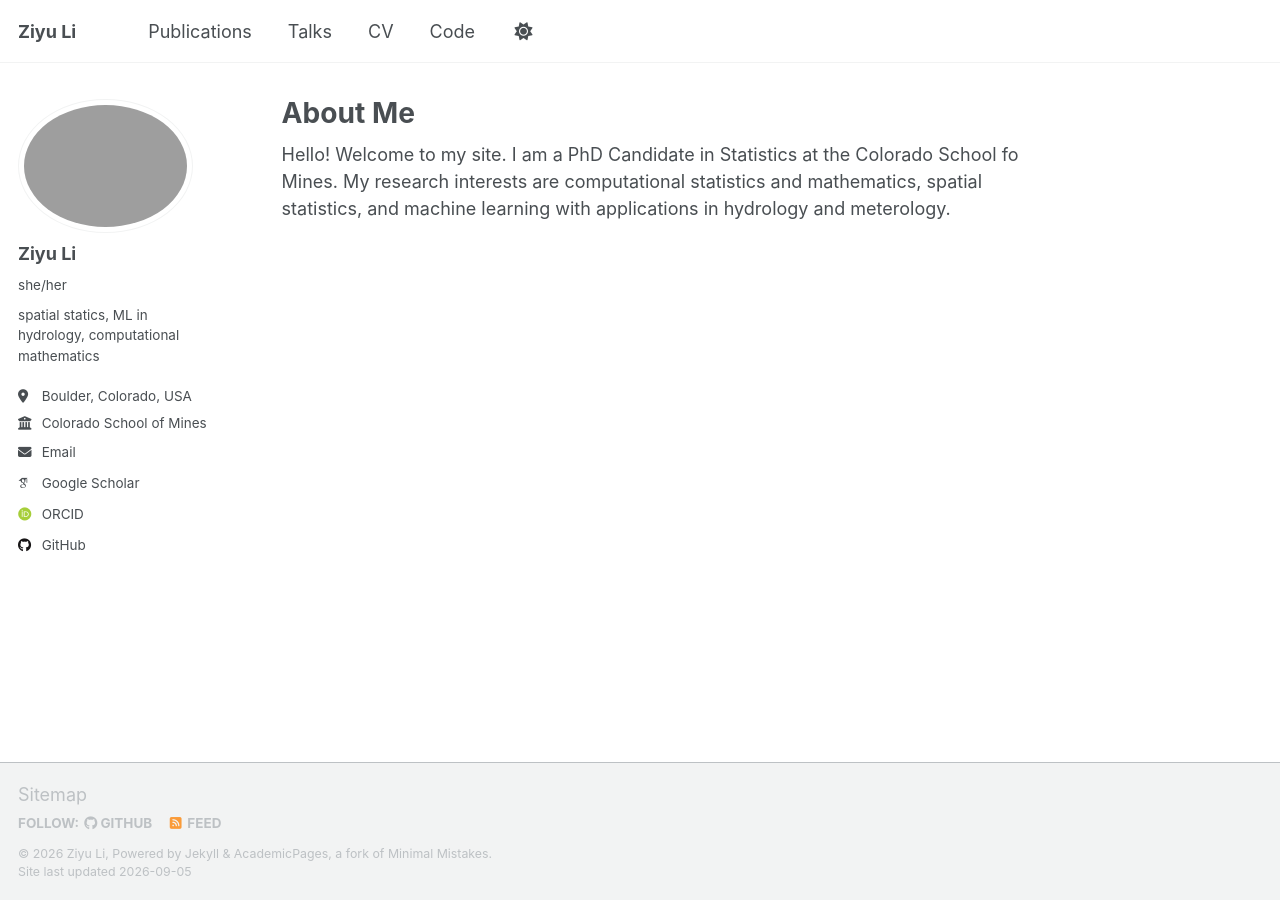
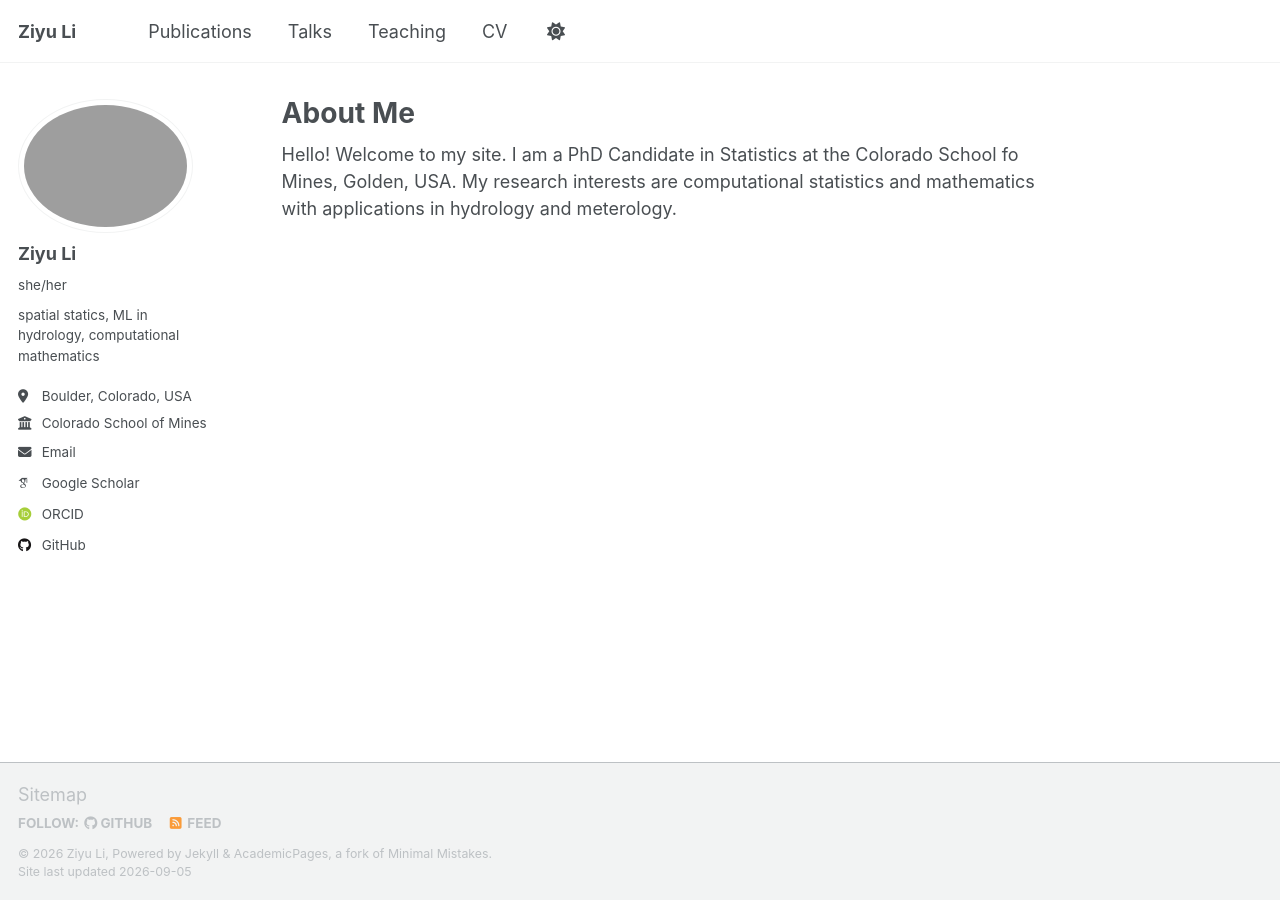
Before and after one commit to ziyuli22/ziyuli22.github.io, a Jekyll site: the page built from _pages/about.md, in a window 1280 px wide. Built offline with Jekyll 4.4.1, drawn with Linux system fonts in a browser that asks for light colours; some web fonts are replaced; a script that is not in the unit is left out.

Commit message:
Revert "updated format"
This reverts commit 145ddc4c85f8743727dffdbca590e5eb13517908.

```diff
--- a/_data/navigation.yml
+++ b/_data/navigation.yml
@@ -14,8 +14,8 @@ main:
   - title: "Talks"
     url: /talks/
 
-  #- title: "Teaching"
-  #  url: /teaching/
+  - title: "Teaching"
+    url: /teaching/
 
   #- title: "Portfolio"
   #  url: /portfolio/
@@ -26,9 +26,6 @@ main:
   - title: "CV"
     url: /cv/
 
-  - title: "Code"
-    url: /code/
-
   # - title: "CV"
   #   url: /cv-json/
 
--- a/_pages/about.md
+++ b/_pages/about.md
@@ -7,4 +7,4 @@ redirect_from:
   - /about.html
 ---
 
-Hello! Welcome to my site. I am a PhD Candidate in Statistics at the Colorado School fo Mines. My research interests are computational statistics and mathematics, spatial statistics, and machine learning with applications in hydrology and meterology.
+Hello! Welcome to my site. I am a PhD Candidate in Statistics at the Colorado School fo Mines, Golden, USA. My research interests are computational statistics and mathematics with applications in hydrology and meterology.
```
Also changed, not shown: _publications/2025_07_17_poster_rap.md (deleted, +0 -11 lines), _talks/2012-03-01-talk-1.md (renamed from _presentations/2012-03-01-talk-1.md), _talks/2013-03-01-tutorial-1.md (renamed from _presentations/2013-03-01-tutorial-1.md), _talks/2014-02-01-talk-2.md (renamed from _presentations/2014-02-01-talk-2.md), _talks/2014-03-01-talk-3.md (renamed from _presentations/2014-03-01-talk-3.md), 1 other file.
